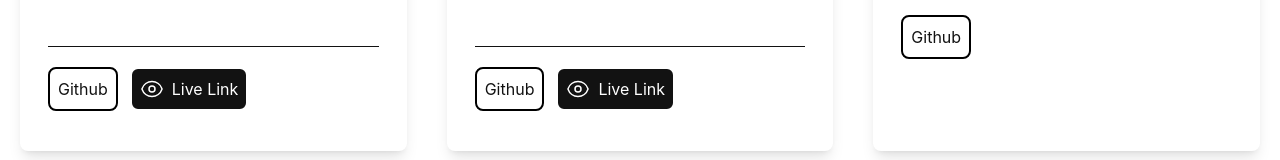
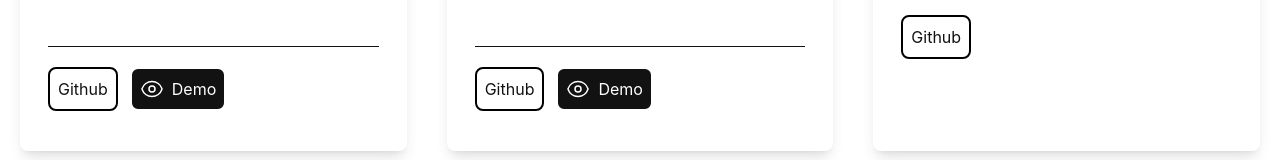
Before and after one commit to PrgDominique/Portfolio, a Next.js app: page /project in a window 1280 px wide. Shown: the part 792-952 px from the top of the page. Built offline with nearby package versions, Linux system fonts and the light colour scheme.

Commit message:
change the name

```diff
--- a/src/pages/project.tsx
+++ b/src/pages/project.tsx
@@ -82,7 +82,7 @@ const Project = () => {
                         <Links src={card.github} name='Github' />
                       </div>
                       {card.live !== undefined ? (
-                        <Livelink src={card.live} name='Live Link' />
+                        <Livelink src={card.live} name='Demo' />
                       ) : null}
                     </div>
                   </div>
```
